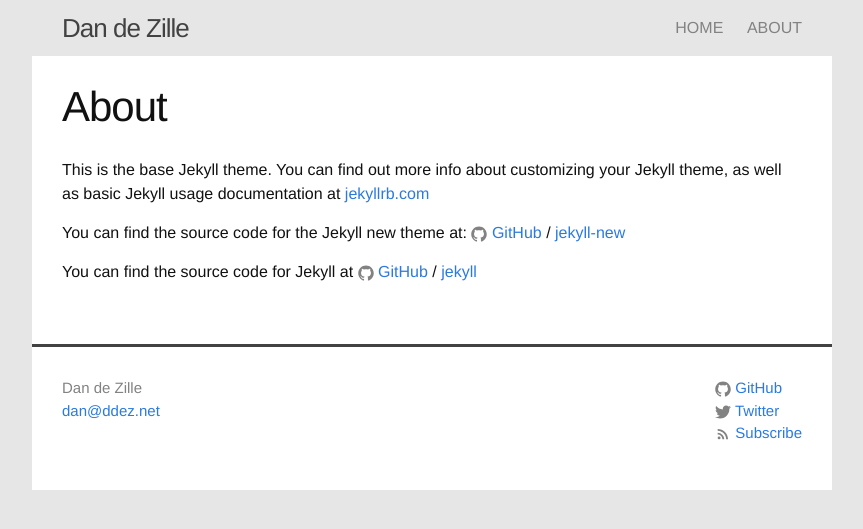
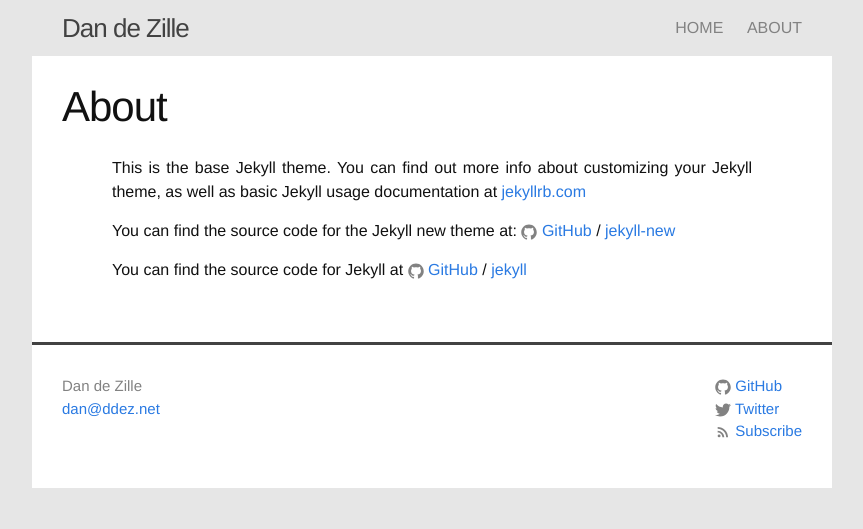
Before and after one commit to dandezille/blog, a Jekyll site: the page built from about.md, in a window 1280 px wide. Shown: the top 529 px of the page, without its empty margins (208-1071 px from the left). Built offline with Jekyll 4.4.1, drawn with Linux system fonts in a browser that asks for light colours.

Commit message:
Post formatting

```diff
--- a/_sass/_posts.scss
+++ b/_sass/_posts.scss
@@ -1,29 +1,38 @@
 /**
  * Posts
  */
-  .post-header {
-    margin-bottom: $spacing-unit;
+.post-header {
+  margin-bottom: $spacing-unit;
+  height:40px;
 }
 
 .post-title {
   font-size: 42px;
   letter-spacing: -1px;
   line-height: 1;
+  float: left;
 
   @include media-query($on-laptop) {
     font-size: 36px;
+  }
 }
+
+.post-meta {
+  float: right;
 }
 
 .post-content {
   margin-bottom: $spacing-unit;
+  text-align: justify;
+  padding-left:50px;
+  padding-right:50px;
 
   h2 {
     font-size: 32px;
 
     @include media-query($on-laptop) {
       font-size: 28px;
-  }
+}
 }
 
 h3 {
@@ -31,7 +40,7 @@
 
   @include media-query($on-laptop) {
     font-size: 22px;
-  }
+}
 }
 
 h4 {
@@ -39,6 +48,6 @@
 
   @include media-query($on-laptop) {
     font-size: 18px;
-  }
 }
 }
+}
```
